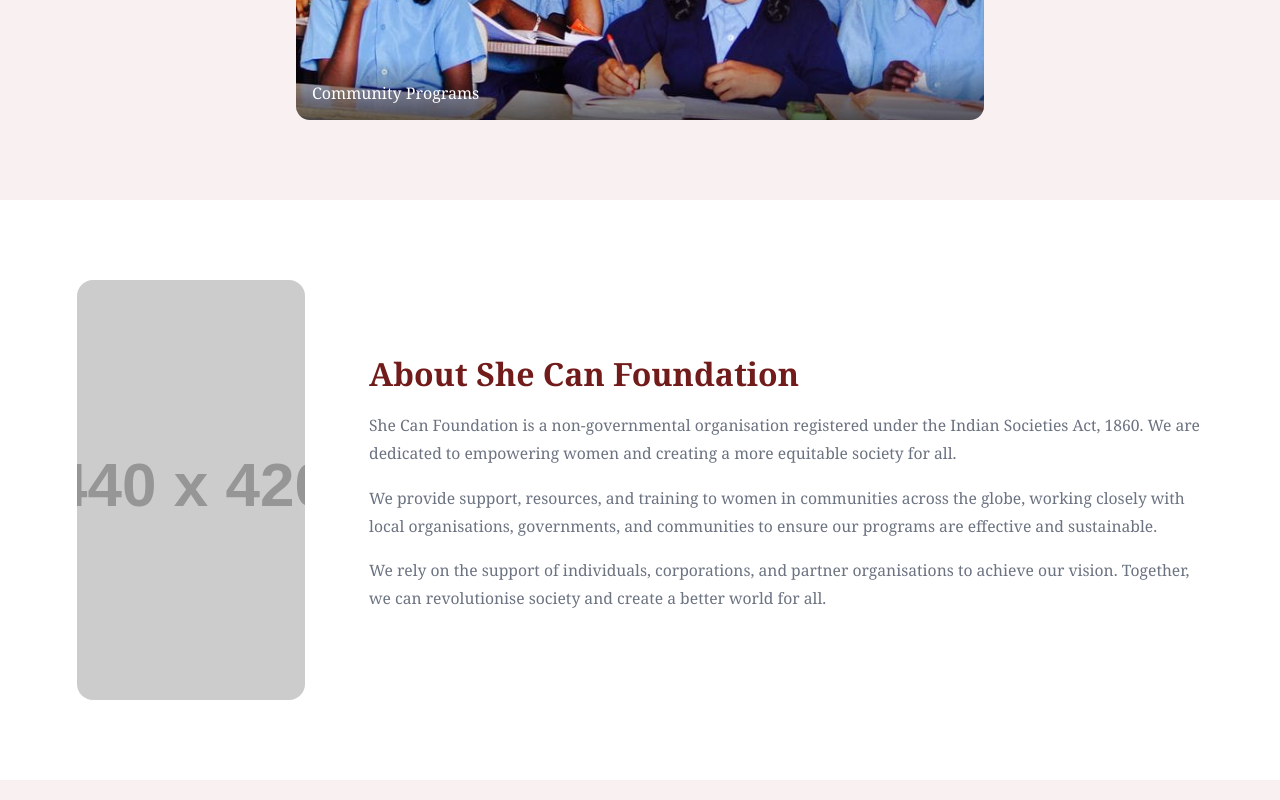
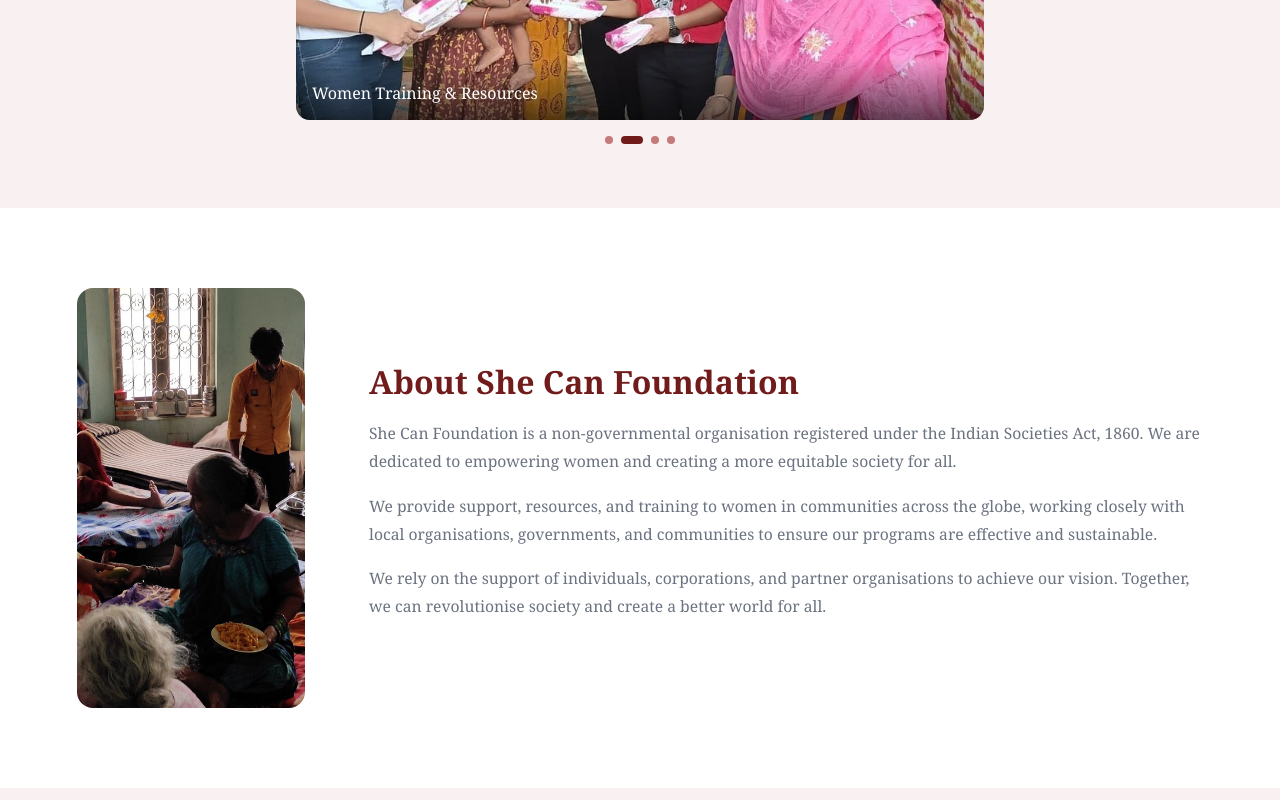
Before and after one commit to GiornoGiovanna12345/she-can-foundation, a plain HTML site: page index.html in a window 1280 px wide. Shown: the part 1140-1940 px from the top of the page. Drawn offline with Linux system fonts and the light colour scheme; placeholder pictures from the web are drawn by us.

Commit message:
Changed out the pictures

```diff
--- a/index.html
+++ b/index.html
@@ -27,7 +27,7 @@
       <a href="#join" class="btn">Join the Movement</a>
     </div>
     <div class="hero-image">
-      <img src="main.jpg" alt="She Can Foundation" />
+      <img src="slide2.jpg" alt="She Can Foundation" />
     </div>
   </section>
 
@@ -47,7 +47,7 @@
             <p>Women Training & Resources</p>
           </div>
           <div class="slide">
-            <img src="slide3.jpg" alt="Advocacy"/>
+            <img src="slide3.webp" alt="Advocacy"/>
             <p>Advocacy Campaigns</p>
           </div>
           <div class="slide">
@@ -64,7 +64,7 @@
   <!-- ABOUT -->
   <section class="about" id="about">
     <div class="about-image">
-      <img src="https://placehold.co/440x420/581118/ffffff?text=About+She+Can" alt="About She Can" />
+      <img src="slide4.jpg" alt="About She Can" />
     </div>
     <div class="about-text">
       <h2>About She Can Foundation</h2>
--- a/script.js
+++ b/script.js
@@ -36,3 +36,29 @@
   card.style.transition = 'opacity 0.5s ease, transform 0.5s ease';
   observer.observe(card);
 });
+
+// CAROUSEL
+const track = document.getElementById('carousel-track');
+const slides = document.querySelectorAll('.slide');
+const dotsWrap = document.getElementById('carousel-dots');
+let current = 0;
+
+slides.forEach((_, i) => {
+  const dot = document.createElement('button');
+  dot.className = 'dot' + (i === 0 ? ' active' : '');
+  dot.addEventListener('click', () => goTo(i));
+  dotsWrap.appendChild(dot);
+});
+
+function goTo(index) {
+  current = (index + slides.length) % slides.length;
+  track.style.transform = `translateX(-${current * 100}%)`;
+  document.querySelectorAll('.dot').forEach((d, i) => {
+    d.classList.toggle('active', i === current);
+  });
+}
+
+document.getElementById('prev').addEventListener('click', () => goTo(current - 1));
+document.getElementById('next').addEventListener('click', () => goTo(current + 1));
+
+setInterval(() => goTo(current + 1), 3500);
```
Also changed, not shown: slide3.avif (deleted), slide3.jpeg (added), slide3.webp (added).
